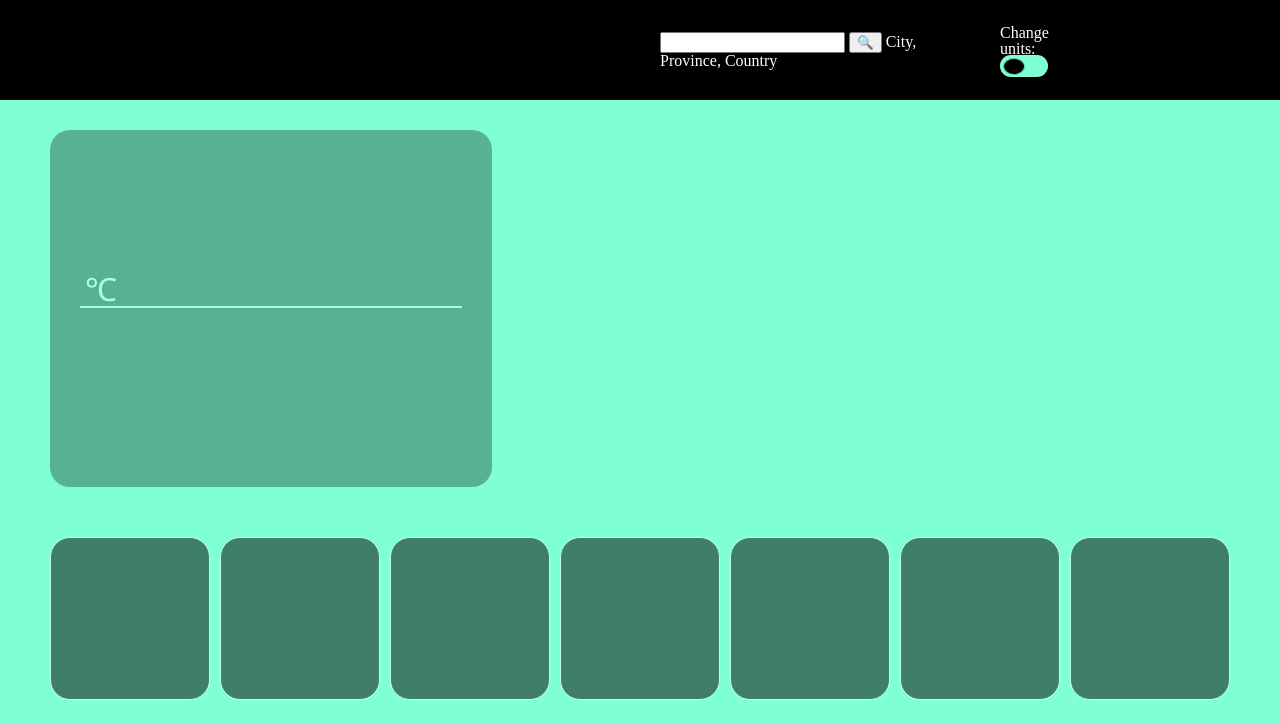
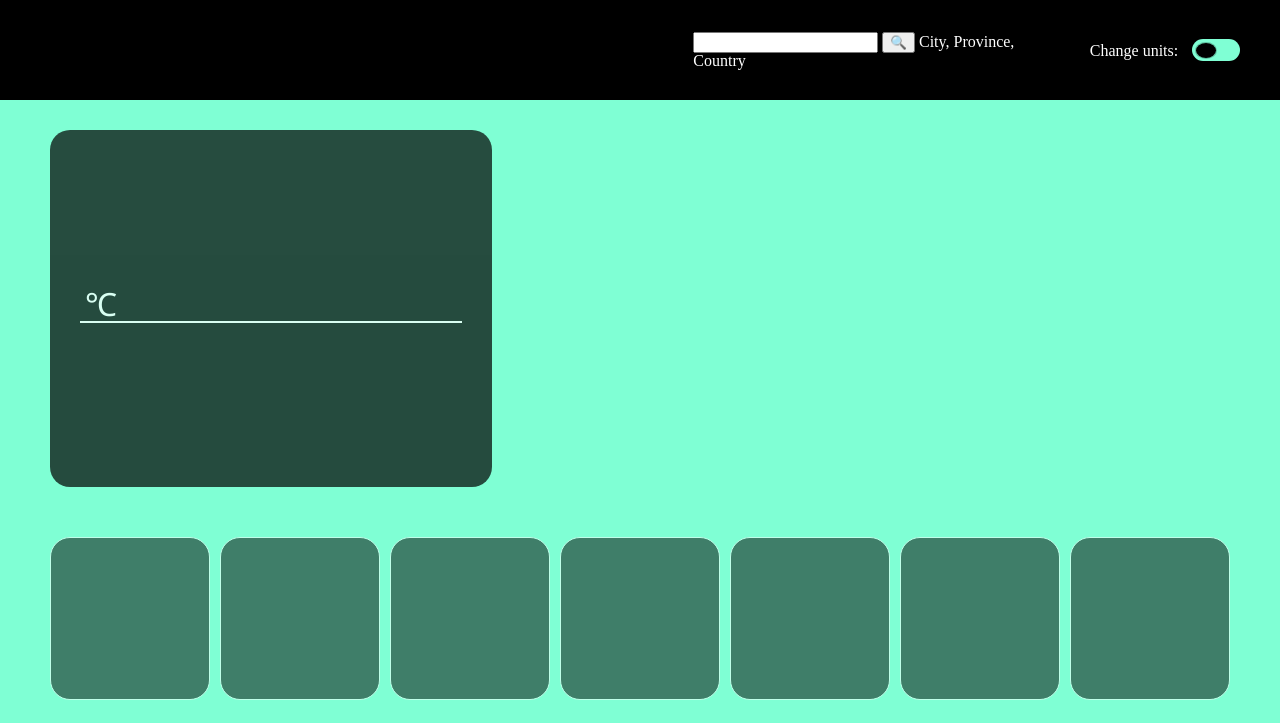
Before and after one commit to mel-121821/weather-app, a website built with webpack: page src/template.html in a window 1280 px wide. Shown: the top 723 px of the page. Built offline with nearby package versions, Linux system fonts and the light colour scheme; no server answers.

Commit message:
Add styles to place location div in current weather card and remove unit display in header due to redundancy

```diff
--- a/src/styles.css
+++ b/src/styles.css
@@ -158,7 +158,7 @@ html {
     background-color: black;
     color: white;
     display: grid;
-    grid-template-columns: 2fr 1fr 280px;
+    grid-template-columns: 2fr 1fr 230px;
     gap: 20px;
 }
 
@@ -171,26 +171,8 @@ html {
 
 .units {
     grid-area: 1 / 3 / 2 / 4;
-    display: grid;
-    grid-template-columns: 1fr 2fr;
-    align-items: center;
-}
-
-.units .unit-display {
-    grid-area: 1 / 1 / 2 / 2;
     display: flex;
     align-items: center;
-    justify-content: center;
-}
-
-.units .unit-display p {
-    margin-top: 3px;
-}
-
-.units .change {
-    grid-area: 1 / 2 / 2 / 3;
-    display: flex;
-    flex-direction: row;
     justify-content: center;
 }
 
@@ -264,6 +246,7 @@ html {
     grid-area: 1 / 1 / 2 / 2;
     display: grid;
     padding: 30px 0px 0px 50px;
+    color: white;
 }
 
 /* At 100% zoom div size is 1385px width by 210px length */
@@ -276,21 +259,26 @@ html {
 .current .weather-display {
     display: grid;
     background-color: black;
-    opacity: 0.3;
-    grid-template-rows: 2fr 1fr 1fr;
+    opacity: 0.7;
+    grid-template-rows: 10% 45% 1fr 1fr;
     padding: 30px;
     border-radius: 20px;
 }
 
-.temp {
+.location {
     grid-area: 1 / 1 / 2 / 2;
     display: flex;
-    align-items: flex-end;
-    border-bottom: 2px solid white;
 }
 
-.temp span {
-    color: white;
+.location > p {
+    font-size: 1.5rem;
+}
+
+.temp {
+    grid-area: 2 / 1 / 3 / 2;
+    display: flex;
+    border-bottom: 2px solid white;
+    align-self: flex-end;
 }
 
 .temp p {
@@ -304,12 +292,20 @@ html {
     align-self: flex-start;
 }
 
-.location {
-    grid-area: 2 / 1 / 3 / 2;
+.conditions {
+    grid-area: 3 / 1 / 4 / 2;
+    display: flex;
+    align-items: flex-end;
+}
+
+.conditions p {
+    font-size: 2rem;
 }
 
 .description {
-    grid-area: 3 / 1 / 4 / 2;
+    grid-area: 4 / 1 / 5 / 2;
+    display: flex;
+    align-items: center;
 }
 
 .forcast .weather-display {
```
